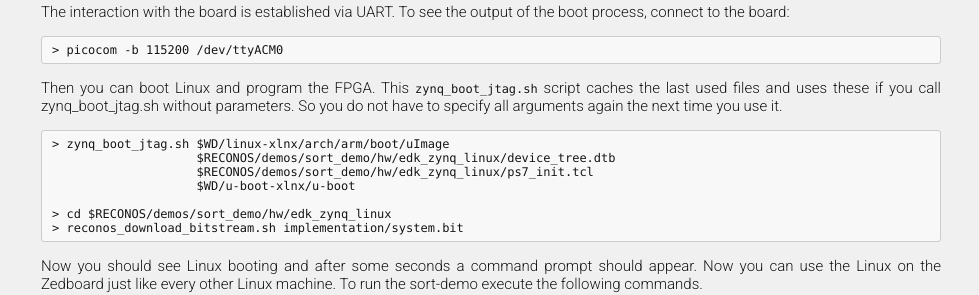
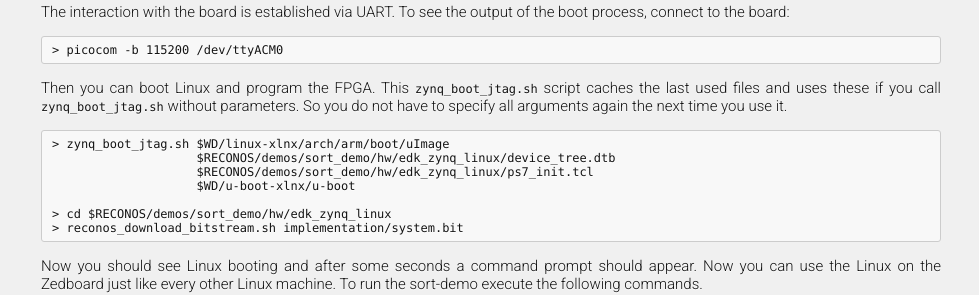
Before and after one commit to ReconOS/reconos.github.io, a Jekyll site: the page built from gettingstarted/tutorial/index.md, in a window 1280 px wide and 900 px high, scrolled down 4492 px. Shown: the part 423-718 px from the top of the window, without its empty margins (149-1128 px from the left). Built offline with Jekyll 4.4.1, drawn with Linux system fonts in a browser that asks for light colours; Markdown is read by kramdown in place of the engine named in the settings.

Commit message:
Added missing backticks

````diff
--- a/gettingstarted/tutorial/index.md
+++ b/gettingstarted/tutorial/index.md
@@ -369,7 +369,7 @@ of the boot process, connect to the board:
 ```
 
 Then you can boot Linux and program the FPGA. This `zynq_boot_jtag.sh` script
-caches the last used files and uses these if you call zynq_boot_jtag.sh
+caches the last used files and uses these if you call `zynq_boot_jtag.sh`
 without parameters. So you do not have to specify all arguments again
 the next time you use it.
 
````
